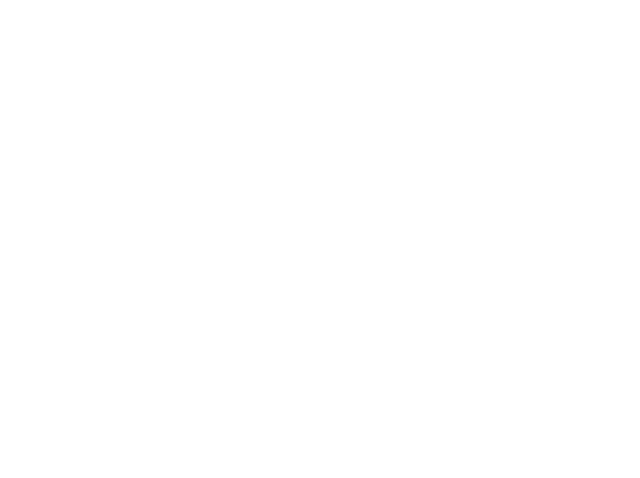
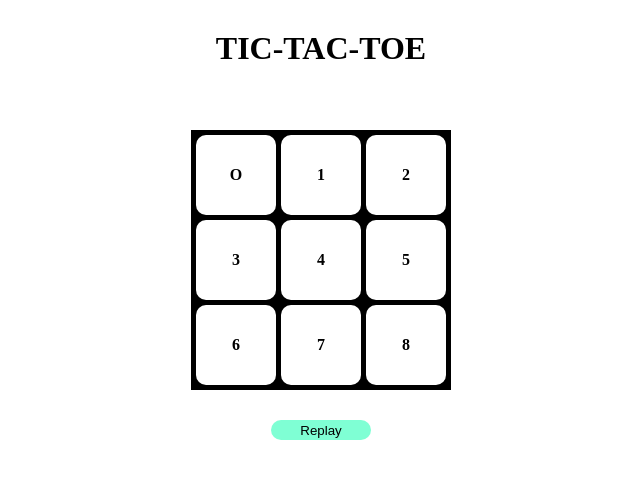
Before and after one commit to ardalanmemar93/tic-tac-toe, a plain HTML site: page index.html in a window 1280 px wide. Shown: the whole page, without its empty margins (319-959 px from the left). Drawn offline with Linux system fonts and the light colour scheme.

Commit message:
basic layout done

```diff
--- a/CSS/reset.css
+++ /dev/null
@@ -1,43 +0,0 @@
-html, body, div, span, applet, object, iframe,
-h1, h2, h3, h4, h5, h6, p, blockquote, pre,
-a, abbr, acronym, address, big, cite, code,
-del, dfn, em, img, ins, kbd, q, s, samp,
-small, strike, strong, sub, sup, tt, var,
-b, u, i, center,
-dl, dt, dd, ol, ul, li,
-fieldset, form, label, legend,
-table, caption, tbody, tfoot, thead, tr, th, td,
-article, aside, canvas, details, embed,
-figure, figcaption, footer, header, hgroup,
-menu, nav, output, ruby, section, summary,
-time, mark, audio, video {
-	margin: 0;
-	padding: 0;
-	border: 0;
-	font-size: 100%;
-	font: inherit;
-	vertical-align: baseline;
-}
-/* HTML5 display-role reset for older browsers */
-article, aside, details, figcaption, figure,
-footer, header, hgroup, menu, nav, section {
-	display: block;
-}
-body {
-	line-height: 1;
-}
-ol, ul {
-	list-style: none;
-}
-blockquote, q {
-	quotes: none;
-}
-blockquote:before, blockquote:after,
-q:before, q:after {
-	content: '';
-	content: none;
-}
-table {
-	border-collapse: collapse;
-	border-spacing: 0;
-}
--- a/CSS/styles.css
+++ b/CSS/styles.css
@@ -0,0 +1,80 @@
+* {
+  margin: 0;
+  padding: 0;
+  border: 0;
+  box-sizing: border-box;
+}
+body {
+  display-: block;
+  text-align: center;
+}
+.h1-wraper {
+  height: 100px;
+}
+
+h1 {
+  margin-top: 30px;
+}
+.flex-container {
+  background: black;
+  display: inline-block;
+  border: 5px solid black;
+}
+.wraper {
+  display: grid;
+  grid-template-columns: repeat(3, 80px);
+  grid-template-rows: repeat(3, 80px);
+  grid-gap: 5px;
+}
+
+.innerbox {
+  justify-content: center;
+  align-items: center;
+  display: flex;
+  font-family: 3rem;
+  font-weight: bold;
+  background: white;
+}
+
+.box0 {
+  border-radius: 10px;
+}
+.box1 {
+  border-radius: 10px;
+}
+.box2 {
+  border-radius: 10px;
+}
+.box3 {
+  border-radius: 10px;
+}
+.box4 {
+  border-radius: 10px;
+}
+.box5 {
+  border-radius: 10px;
+}
+.box6 {
+  border-radius: 10px;
+}
+.box7 {
+  border-radius: 10px;
+}
+.box8 {
+  border-radius: 10px;
+}
+.box9 {
+  border-radius: 10px;
+}
+
+footer {
+    height: 50px;
+    margin-top: 30px;
+}
+
+.button {
+    border-radius: 10px;
+    background-color: aquamarine;
+    width: 100px;
+    height: 20px;
+}
--- a/JS/main.js
+++ b/JS/main.js
@@ -1,11 +1,29 @@
 // 1) Define required constants:
 //   1.1) Define a colors object with keys of 'null' (when the square is empty), and players 1 & -1. The value assigned to each key represents the color to display for an empty square (null), player 1 and player -1.
+const TWO_COLORS = {
+    '1': 'red',
+    '-1': 'green',
+    'null': 'white'
+}
 //   1.2) Define the 8 possible winning combinations, each containing three indexes of the board that make a winner if they hold the same player value.
+const WINCOMBOS = [
+
+    [0, 1, 2],
+    [3, 4, 5],
+    [6, 7, 8],
+    [0, 3, 6],
+    [1, 4, 7],
+    [2, 5, 8],
+    [0, 4, 8],
+    [2, 4, 6]
+]
+
 
 // 2) Define required variables used to track the state of the game:
 //   2.1) Use a board array to represent the squares.
 //   2.2) Use a turn variable to remember whose turn it is.
 //   2.3) Use a winner variable to represent three different possibilities - player that won, a tie, or game in play.
+
 
 // 3) Store elements on the page that will be accessed in code more than once in variables to make code more concise, readable and performant:
 //   3.1) Store the 9 elements that represent the squares on the page.
--- a/index.html
+++ b/index.html
@@ -1,11 +1,32 @@
 <!DOCTYPE html>
 <html lang="en">
-<head>
-    <meta charset="UTF-8">
-    <meta name="viewport" content="width=device-width, initial-scale=1.0">
-    <title>Document</title>
-</head>
-<body>
-
-</body>
+  <head>
+    <meta charset="UTF-8" />
+    <meta name="viewport" content="width=device-width, initial-scale=1.0" />
+    <title>TIC-TAC-TOE</title>
+    <link rel="stylesheet" href="CSS/styles.css" />
+    <link rel="stylesheet" href="CSS/reset.css" />
+    <script defer src="JS/main.js"></script>
+    <div class="h1-wraper">
+      <h1>TIC-TAC-TOE</h1>
+    </div>
+  </head>
+  <body>
+    <section class="flex-container">
+      <div class="wraper">
+        <div class="innerbox box0">O</div>
+        <div class="innerbox box1">1</div>
+        <div class="innerbox box2">2</div>
+        <div class="innerbox box3">3</div>
+        <div class="innerbox box4">4</div>
+        <div class="innerbox box5">5</div>
+        <div class="innerbox box6">6</div>
+        <div class="innerbox box7">7</div>
+        <div class="innerbox box8">8</div>
+      </div>
+    </section>
+  </body>
+  <footer>
+    <button class="button">Replay</button>
+  </footer>
 </html>
```
